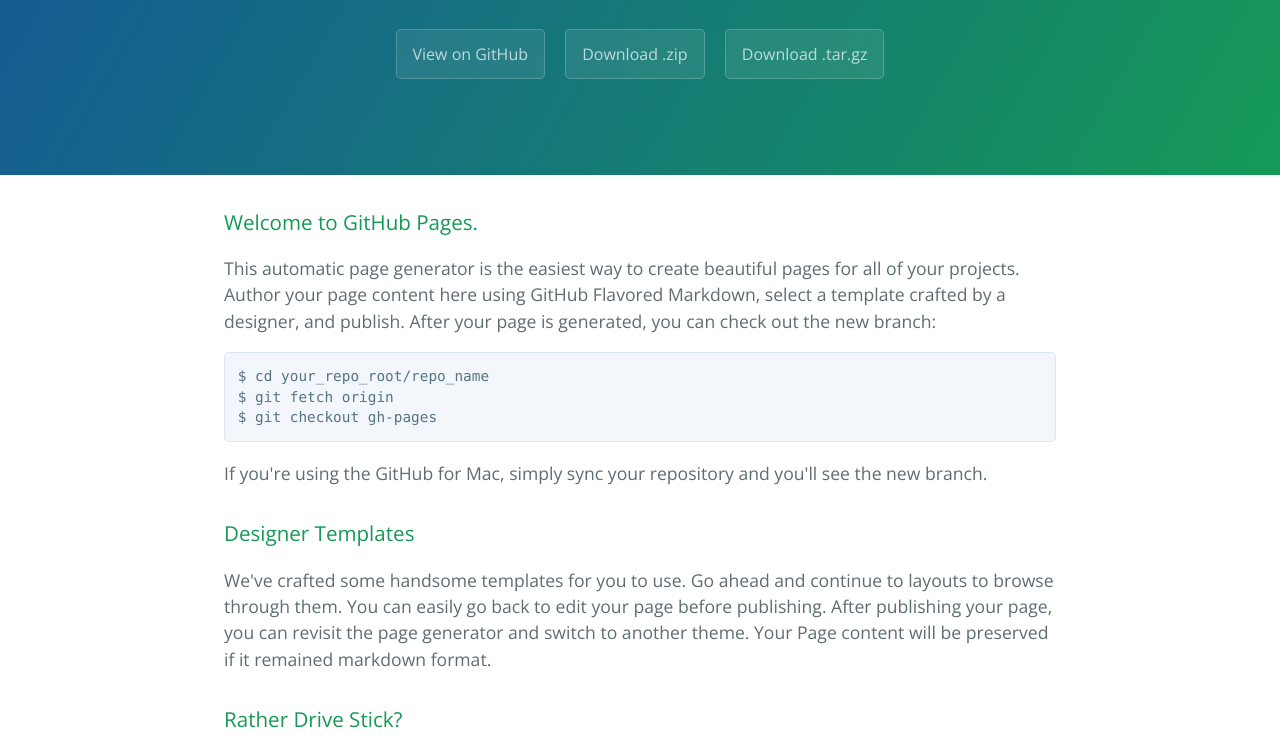
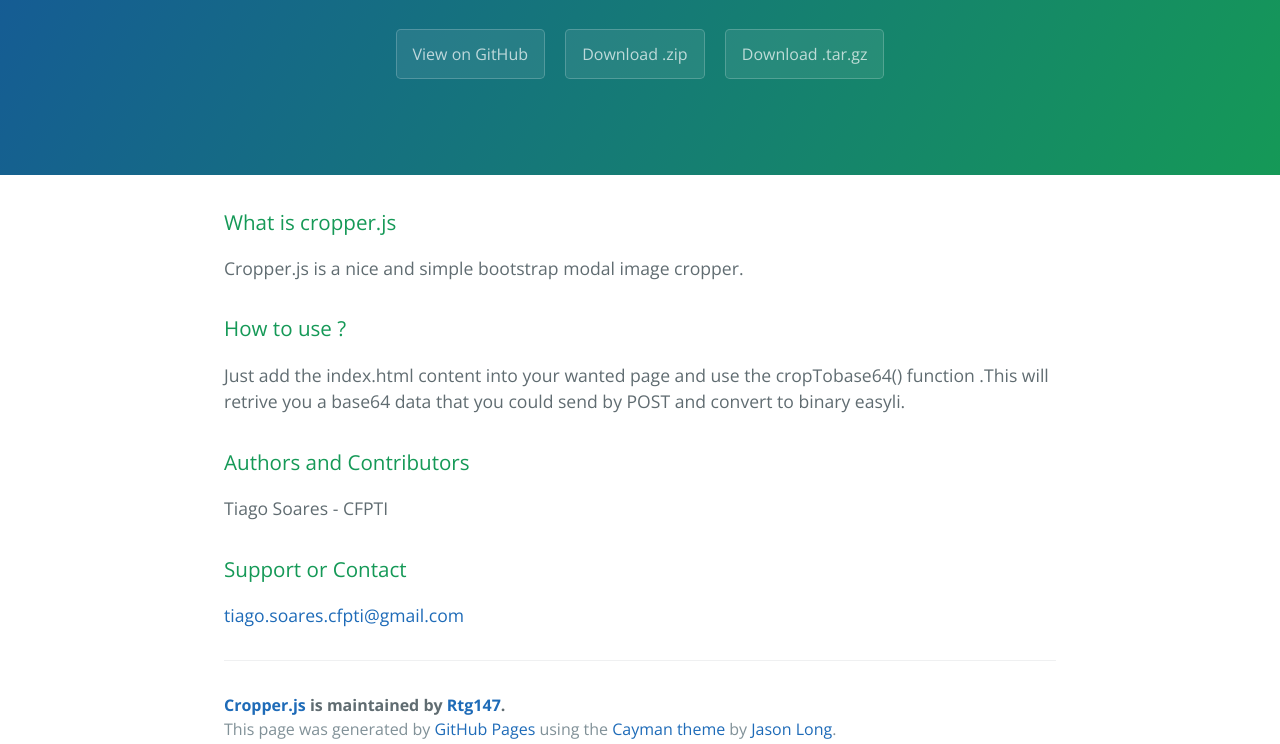
Before and after one commit to Rtg147/cropper.js, a plain HTML site: page index.html in a window 1280 px wide. Shown: the part 208-952 px from the top of the page. Drawn offline with nearby package versions, Linux system fonts and the light colour scheme.

```diff
--- a/index.html
+++ b/index.html
@@ -20,36 +20,24 @@
 
     <section class="main-content">
       <h3>
-<a id="welcome-to-github-pages" class="anchor" href="#welcome-to-github-pages" aria-hidden="true"><span class="octicon octicon-link"></span></a>Welcome to GitHub Pages.</h3>
+<a id="what-is-cropperjs" class="anchor" href="#what-is-cropperjs" aria-hidden="true"><span class="octicon octicon-link"></span></a>What is cropper.js</h3>
 
-<p>This automatic page generator is the easiest way to create beautiful pages for all of your projects. Author your page content here using GitHub Flavored Markdown, select a template crafted by a designer, and publish. After your page is generated, you can check out the new branch:</p>
-
-<pre><code>$ cd your_repo_root/repo_name
-$ git fetch origin
-$ git checkout gh-pages
-</code></pre>
-
-<p>If you're using the GitHub for Mac, simply sync your repository and you'll see the new branch.</p>
+<p>Cropper.js is a nice and simple bootstrap modal  image cropper.</p>
 
 <h3>
-<a id="designer-templates" class="anchor" href="#designer-templates" aria-hidden="true"><span class="octicon octicon-link"></span></a>Designer Templates</h3>
+<a id="how-to-use-" class="anchor" href="#how-to-use-" aria-hidden="true"><span class="octicon octicon-link"></span></a>How to use ?</h3>
 
-<p>We've crafted some handsome templates for you to use. Go ahead and continue to layouts to browse through them. You can easily go back to edit your page before publishing. After publishing your page, you can revisit the page generator and switch to another theme. Your Page content will be preserved if it remained markdown format.</p>
-
-<h3>
-<a id="rather-drive-stick" class="anchor" href="#rather-drive-stick" aria-hidden="true"><span class="octicon octicon-link"></span></a>Rather Drive Stick?</h3>
-
-<p>If you prefer to not use the automatic generator, push a branch named <code>gh-pages</code> to your repository to create a page manually. In addition to supporting regular HTML content, GitHub Pages support Jekyll, a simple, blog aware static site generator written by our own Tom Preston-Werner. Jekyll makes it easy to create site-wide headers and footers without having to copy them across every page. It also offers intelligent blog support and other advanced templating features.</p>
+<p>Just add the index.html content into your wanted page and use the cropTobase64() function .This will retrive you a base64 data that you could send by POST and convert to binary easyli.</p>
 
 <h3>
 <a id="authors-and-contributors" class="anchor" href="#authors-and-contributors" aria-hidden="true"><span class="octicon octicon-link"></span></a>Authors and Contributors</h3>
 
-<p>You can <a href="https://github.com/blog/821" class="user-mention">@mention</a> a GitHub username to generate a link to their profile. The resulting <code>&lt;a&gt;</code> element will link to the contributor's GitHub Profile. For example: In 2007, Chris Wanstrath (<a href="https://github.com/defunkt" class="user-mention">@defunkt</a>), PJ Hyett (<a href="https://github.com/pjhyett" class="user-mention">@pjhyett</a>), and Tom Preston-Werner (<a href="https://github.com/mojombo" class="user-mention">@mojombo</a>) founded GitHub.</p>
+<p>Tiago Soares - CFPTI</p>
 
 <h3>
 <a id="support-or-contact" class="anchor" href="#support-or-contact" aria-hidden="true"><span class="octicon octicon-link"></span></a>Support or Contact</h3>
 
-<p>Having trouble with Pages? Check out the documentation at <a href="https://help.github.com/pages">https://help.github.com/pages</a> or contact <a href="mailto:support@github.com">support@github.com</a> and we’ll help you sort it out.</p>
+<p><a href="mailto:tiago.soares.cfpti@gmail.com">tiago.soares.cfpti@gmail.com</a></p>
 
       <footer class="site-footer">
         <span class="site-footer-owner"><a href="https://github.com/Rtg147/cropper.js">Cropper.js</a> is maintained by <a href="https://github.com/Rtg147">Rtg147</a>.</span>
```
Also changed, not shown: params.json (+1 -1 lines).
